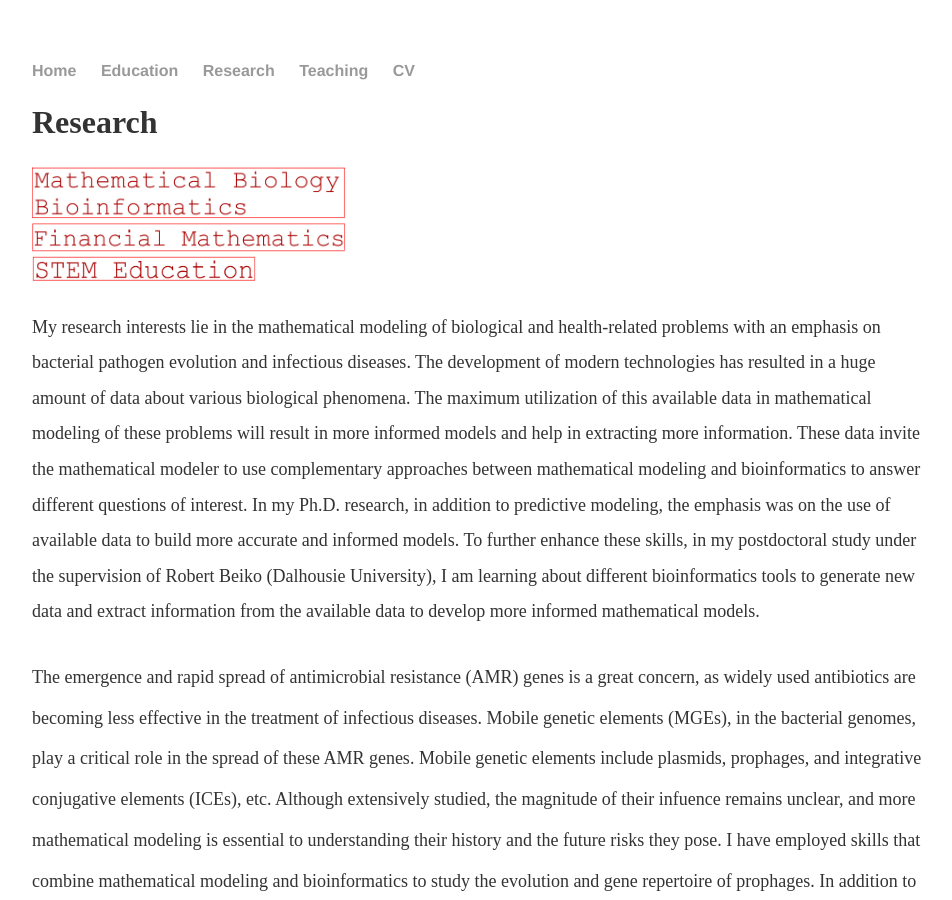
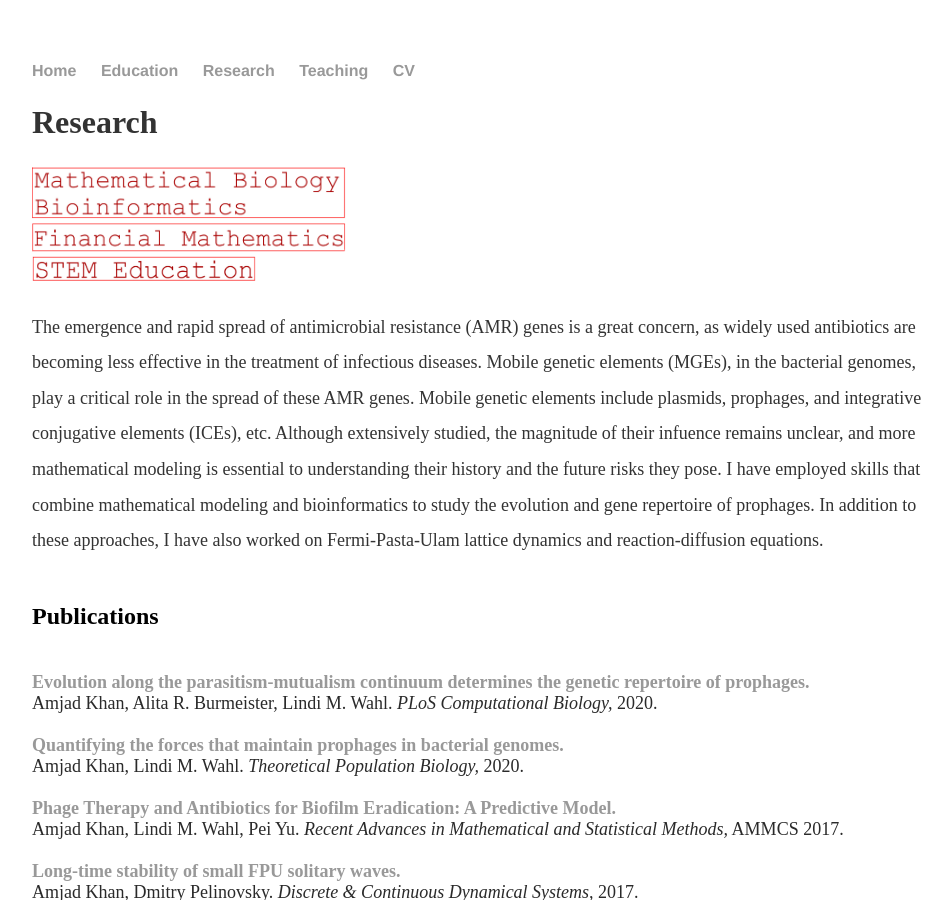
Before and after one commit to MathBioInfo/amjadkhan, a Jekyll site: the page built from Research/index.html, in a window 1280 px wide and 900 px high. Shown: the whole window, without its empty margins (160-1112 px from the left). Built offline with Jekyll 4.4.1, drawn with Linux system fonts in a browser that asks for light colours.

Commit message:
Update index.html

```diff
--- a/Research/index.html
+++ b/Research/index.html
@@ -31,7 +31,7 @@
 </div>
 </div>
 </body>
-			<p><font size="4"> My research interests lie in the mathematical modeling of biological and health-related problems
+			<!--<p><font size="4"> My research interests lie in the mathematical modeling of biological and health-related problems
 			with an emphasis on bacterial pathogen evolution and infectious diseases. The development of modern technologies
 			has resulted in a huge amount of data about various biological phenomena. The maximum utilization
 			of this available data in mathematical modeling of these problems will result in more informed models and
@@ -41,7 +41,7 @@
 			to build more accurate and informed models. To further enhance these skills, in my postdoctoral study
 			under the supervision of Robert Beiko (Dalhousie University), I am learning about different bioinformatics
 			tools to generate new data and extract information from the available data to develop more informed
-			mathematical models.</p>
+			mathematical models.</p> -->
 
 			<p><font size="4">The emergence and rapid spread of antimicrobial resistance (AMR) genes is a great concern, as widely
 			used antibiotics are becoming less effective in the treatment of infectious diseases. Mobile genetic elements
```
